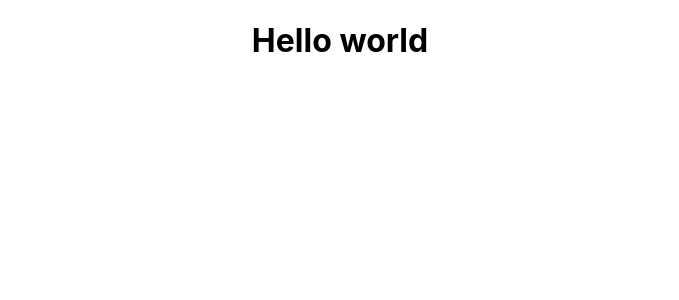
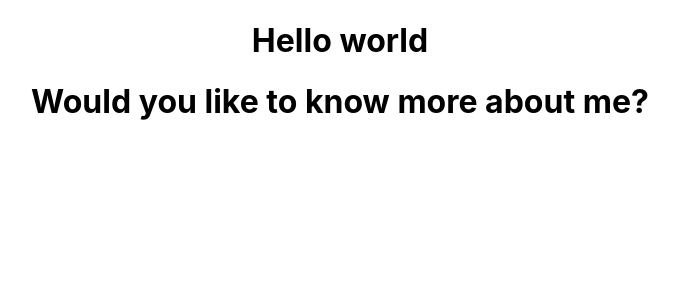
Before and after one commit to Connorbro/newreactproj, a React (Create React App) app: page / in a window 1280 px wide. Shown: the top 300 px of the page, without its empty margins (300-979 px from the left). Built offline with nearby package versions, Linux system fonts and the light colour scheme.

Commit message:
Rendered aboutme

```diff
--- a/src/App.js
+++ b/src/App.js
@@ -14,6 +14,7 @@ class App extends Component{
     return(
       <div className="App">
         <h1>Hello world</h1>
+        <AboutMe />
       </div>
     )
   }
```
